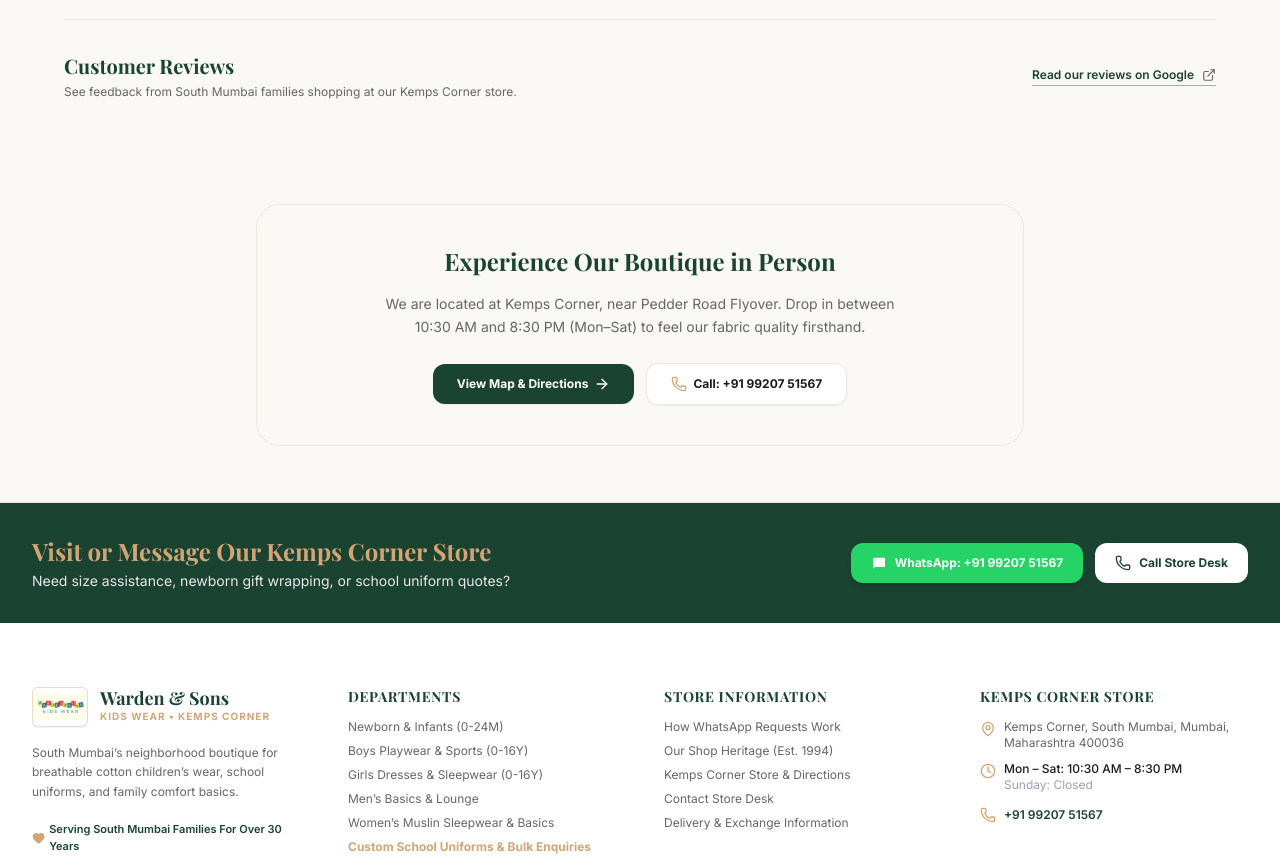
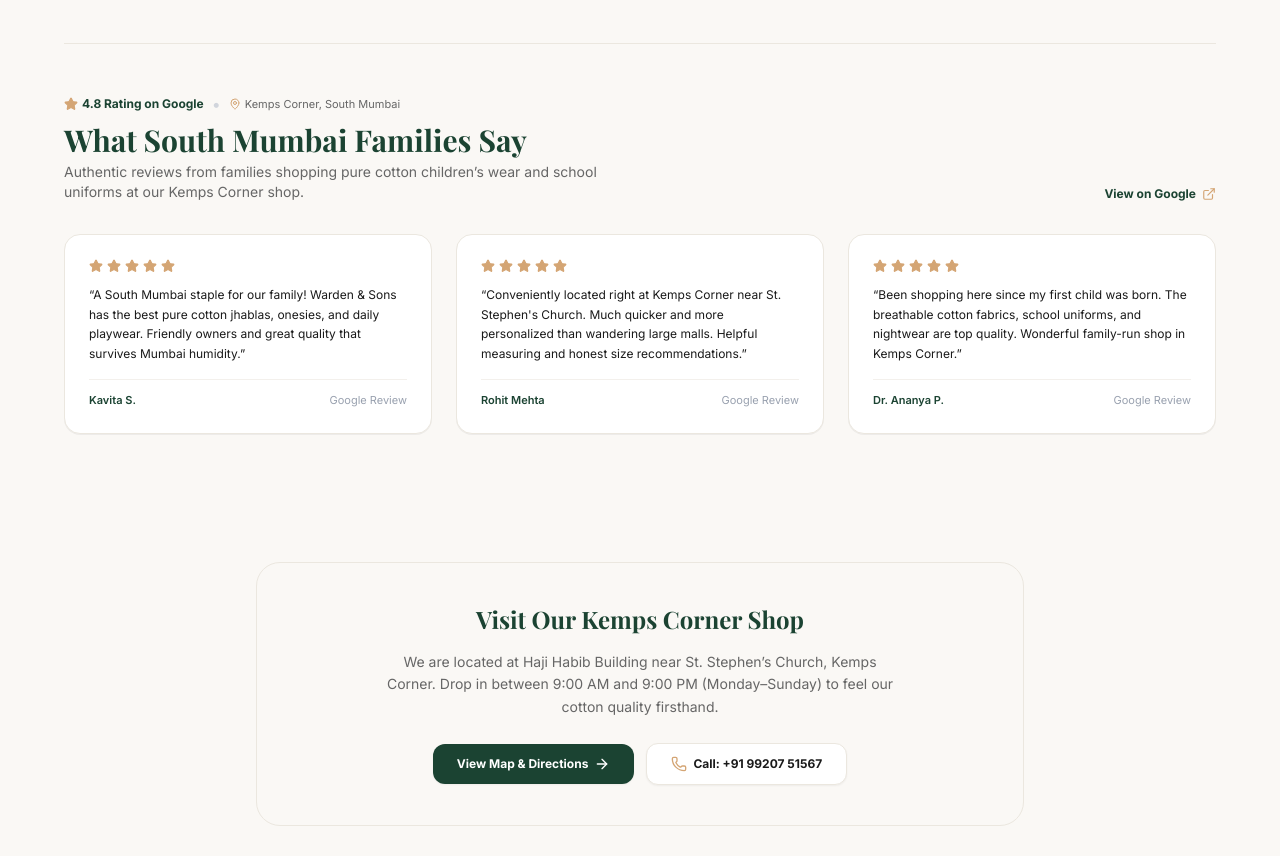
Before and after one commit to jaynishar/wardenandsons, a Next.js app: page /about in a window 1280 px wide. Shown: the part 1400-2256 px from the top of the page. Built offline with nearby package versions, Linux system fonts and the light colour scheme; no server answers; a web font is replaced by a local one.

Commit message:
feat(business): integrate official Google Business profile details, hours, address, coordinates, and reviews

```diff
--- a/src/app/about/page.tsx
+++ b/src/app/about/page.tsx
@@ -160,11 +160,11 @@
       {/* Visit Store Callout */}
       <section className="bg-bg-cream rounded-3xl border border-border-soft p-8 sm:p-10 text-center space-y-4 max-w-3xl mx-auto">
         <h3 className="font-serif text-2xl font-bold text-forest">
-          Experience Our Boutique in Person
+          Visit Our Kemps Corner Shop
         </h3>
         <p className="text-xs sm:text-sm text-muted leading-relaxed max-w-lg mx-auto">
-          We are located at Kemps Corner, near Pedder Road Flyover. Drop in between 10:30 AM and
-          8:30 PM (Mon–Sat) to feel our fabric quality firsthand.
+          We are located at Haji Habib Building near St. Stephen’s Church, Kemps Corner. Drop in between 9:00 AM and
+          9:00 PM (Monday–Sunday) to feel our cotton quality firsthand.
         </p>
         <div className="flex flex-wrap items-center justify-center gap-3 pt-2">
           <Link
--- a/src/app/contact/page.tsx
+++ b/src/app/contact/page.tsx
@@ -58,8 +58,8 @@
                 <div>
                   <p className="font-bold text-near-black">Store Hours</p>
                   <p>{BUSINESS_CONFIG.hours.display}</p>
-                  <p className="text-red-600 font-semibold text-xs mt-0.5">
-                    Sunday: {BUSINESS_CONFIG.hours.sunday}
+                  <p className="text-forest font-semibold text-xs mt-0.5">
+                    Open all 7 days of the week
                   </p>
                 </div>
               </div>
@@ -74,6 +74,11 @@
                   >
                     {BUSINESS_CONFIG.phone.display}
                   </a>
+                  {BUSINESS_CONFIG.phone.landline && (
+                    <span className="block text-xs text-muted">
+                      Landline: {BUSINESS_CONFIG.phone.landline}
+                    </span>
+                  )}
                 </div>
               </div>
 
--- a/src/app/shipping-returns/page.tsx
+++ b/src/app/shipping-returns/page.tsx
@@ -58,8 +58,8 @@
           <ul className="list-disc pl-5 space-y-2">
             <li>
               <strong>Store Pickup at Kemps Corner:</strong> You are welcome to collect your
-              verified package directly from our store during opening hours (Monday to Saturday,
-              10:30 AM – 8:30 PM).
+              verified package directly from our store during opening hours (Monday to Sunday,
+              9:00 AM – 9:00 PM).
             </li>
             <li>
               <strong>Doorstep Delivery (Mumbai & Pan-India):</strong> We coordinate delivery via
--- a/src/app/visit-us/page.tsx
+++ b/src/app/visit-us/page.tsx
@@ -9,7 +9,7 @@
 export const metadata: Metadata = {
   title: 'Visit Our Store | Kemps Corner, South Mumbai',
   description:
-    'Find Warden & Sons at Kemps Corner, South Mumbai near Pedder Road. Mon-Sat 10:30 AM to 8:30 PM. Pure cotton kids clothing in store.',
+    'Find Warden & Sons at Kemps Corner near St. Stephen’s Church. Open daily 9:00 AM to 9:00 PM. Pure cotton kids clothing in store.',
   alternates: {
     canonical: getCanonicalUrl('/visit-us'),
   },
@@ -51,24 +51,37 @@
                 <MapPin className="w-6 h-6 text-gold" />
               </div>
               <div className="space-y-1">
-                <h2 className="font-serif font-bold text-lg text-near-black">Boutique Location</h2>
+                <h2 className="font-serif font-bold text-lg text-near-black">Store Location</h2>
                 <p className="text-xs sm:text-sm text-muted leading-relaxed">
                   <strong>Warden & Sons Kids Wear</strong>
                   <br />
-                  Kemps Corner, South Mumbai
+                  {BUSINESS_CONFIG.location.shopNumber}, {BUSINESS_CONFIG.location.building}
                   <br />
-                  Mumbai, Maharashtra 400036, India
+                  {BUSINESS_CONFIG.location.streetAddress}
+                  <br />
+                  Near St. Stephen’s Church, Kemps Corner, Mumbai 400036
                 </p>
               </div>
             </div>
 
             <div className="pt-2 flex flex-wrap gap-3">
               <a
+                href={BUSINESS_CONFIG.location.googleBusinessShareUrl}
+                target="_blank"
+                rel="noopener noreferrer"
+                data-track="directions_click"
+                className="inline-flex items-center gap-2 px-5 py-2.5 rounded-xl bg-forest text-white hover:bg-forest-dark font-bold text-xs shadow-xs transition-all"
+              >
+                <span>Google Business Profile</span>
+                <ExternalLink className="w-3.5 h-3.5" />
+              </a>
+
+              <a
                 href={googleMapsUrl}
                 target="_blank"
                 rel="noopener noreferrer"
                 data-track="directions_click"
-                className="inline-flex items-center gap-2 px-5 py-2.5 rounded-xl bg-forest text-white hover:bg-forest-dark font-bold text-xs shadow-xs transition-all"
+                className="inline-flex items-center gap-2 px-5 py-2.5 rounded-xl bg-white border border-forest text-forest hover:bg-bg-cream font-bold text-xs shadow-xs transition-all"
               >
                 <span>Open in Google Maps</span>
                 <ExternalLink className="w-3.5 h-3.5" />
@@ -98,16 +111,16 @@
                 <h2 className="font-serif font-bold text-lg text-near-black">Opening Hours</h2>
                 <div className="space-y-1 text-xs sm:text-sm text-muted pt-1">
                   <div className="flex justify-between py-1 border-b border-border-soft/60">
-                    <span className="font-semibold text-near-black">Monday – Saturday:</span>
-                    <span className="text-forest font-bold">{BUSINESS_CONFIG.hours.display}</span>
+                    <span className="font-semibold text-near-black">Monday – Sunday:</span>
+                    <span className="text-forest font-bold">9:00 AM – 9:00 PM</span>
                   </div>
-                  <div className="flex justify-between py-1 text-red-600 font-semibold">
+                  <div className="flex justify-between py-1 text-forest font-semibold">
                     <span>Sunday:</span>
-                    <span>{BUSINESS_CONFIG.hours.sunday}</span>
+                    <span className="font-bold">Open (9:00 AM – 9:00 PM)</span>
                   </div>
                 </div>
-                <p className="text-[11px] text-gray-400 italic pt-2">
-                  *{BUSINESS_CONFIG.hours.note}
+                <p className="text-[11px] text-gray-500 pt-2">
+                  Open every day of the week. WhatsApp enquiries answered during store hours.
                 </p>
               </div>
             </div>
@@ -120,10 +133,10 @@
               <h3 className="font-serif font-bold text-base">Landmark Proximity</h3>
             </div>
             <p className="text-xs text-muted leading-relaxed">
-              We are located in the landmark shopping district of Kemps Corner, conveniently
-              accessible from{' '}
+              We are located at <strong>Haji Habib Building near St. Stephen’s Church</strong> on August
+              Kranti Marg, Kemps Corner. Conveniently accessible from{' '}
               <strong>Pedder Road, Altamount Road, Breach Candy, Nepean Sea Road</strong>, and Grant
-              Road. If you need assistance finding parking or store access, call us directly at{' '}
+              Road. If you need assistance finding parking or store access, call us at{' '}
               <a
                 href={BUSINESS_CONFIG.phone.telLink}
                 data-track="call_click"
@@ -131,7 +144,7 @@
               >
                 {BUSINESS_CONFIG.phone.display}
               </a>
-              .
+              {BUSINESS_CONFIG.phone.landline ? ` or ${BUSINESS_CONFIG.phone.landline}` : ''}.
             </p>
           </div>
         </div>
--- a/src/components/FAQ.tsx
+++ b/src/components/FAQ.tsx
@@ -26,7 +26,7 @@
   {
     question: 'Can I visit the physical shop at Kemps Corner in person?',
     answer:
-      'Yes, absolutely! We love welcoming families into our shop. We are located at Kemps Corner, South Mumbai (near the Pedder Road flyover). Store hours are Monday to Saturday from 10:30 AM to 8:30 PM (Sunday closed).',
+      'Yes, absolutely! We love welcoming families into our shop. We are located at Shop No. 7, Haji Habib Building near St. Stephen’s Church, Kemps Corner. Store hours are Monday to Sunday from 9:00 AM to 9:00 PM (open every day).',
   },
   {
     question: 'How do exchanges work if a size doesn’t fit?',
--- a/src/components/Footer.tsx
+++ b/src/components/Footer.tsx
@@ -3,7 +3,7 @@
 import React from 'react';
 import Link from 'next/link';
 import Image from 'next/image';
-import { Phone, MapPin, Clock, MessageSquare, Heart } from 'lucide-react';
+import { Phone, MapPin, Clock, MessageSquare, Heart, ExternalLink } from 'lucide-react';
 import { BUSINESS_CONFIG } from '@/config/business';
 
 export default function Footer() {
@@ -73,7 +73,7 @@
               </div>
             </div>
             <p className="text-xs text-muted leading-relaxed">
-              South Mumbai’s neighborhood boutique for breathable cotton children’s wear, school
+              South Mumbai’s neighborhood shop for breathable cotton children’s wear, school
               uniforms, and family comfort basics.
             </p>
             <div className="pt-1 flex items-center gap-1 text-[11px] text-forest font-semibold">
@@ -180,17 +180,36 @@
                 <Clock className="w-4 h-4 text-gold shrink-0 mt-0.5" />
                 <div>
                   <p className="font-medium text-near-black">{BUSINESS_CONFIG.hours.display}</p>
-                  <p className="text-gray-400">Sunday: {BUSINESS_CONFIG.hours.sunday}</p>
+                  <p className="text-gray-400">Open all 7 days of the week</p>
                 </div>
               </div>
               <div className="flex items-center gap-2 pt-1">
                 <Phone className="w-4 h-4 text-gold shrink-0" />
+                <div className="flex flex-col">
+                  <a
+                    href={BUSINESS_CONFIG.phone.telLink}
+                    data-track="call_click"
+                    className="font-semibold text-forest hover:underline"
+                  >
+                    {BUSINESS_CONFIG.phone.display}
+                  </a>
+                  {BUSINESS_CONFIG.phone.landline && (
+                    <span className="text-[11px] text-gray-400">
+                      Landline: {BUSINESS_CONFIG.phone.landline}
+                    </span>
+                  )}
+                </div>
+              </div>
+              <div className="pt-1.5">
                 <a
-                  href={BUSINESS_CONFIG.phone.telLink}
-                  data-track="call_click"
-                  className="font-semibold text-forest hover:underline"
+                  href={BUSINESS_CONFIG.location.googleBusinessShareUrl}
+                  target="_blank"
+                  rel="noopener noreferrer"
+                  data-track="directions_click"
+                  className="inline-flex items-center gap-1.5 text-[11px] font-semibold text-forest hover:text-gold transition-colors"
                 >
-                  {BUSINESS_CONFIG.phone.display}
+                  <span>Google Business Profile (4.8 ★)</span>
+                  <ExternalLink className="w-3 h-3 text-gold" />
                 </a>
               </div>
             </div>
--- a/src/components/GoogleReviewsBlock.tsx
+++ b/src/components/GoogleReviewsBlock.tsx
@@ -1,29 +1,82 @@
 import React from 'react';
-import { ExternalLink } from 'lucide-react';
+import { Star, ExternalLink, MapPin } from 'lucide-react';
 import { BUSINESS_CONFIG } from '@/config/business';
+import reviewsData from '@/data/reviews.json';
+
+interface Review {
+  id: string;
+  author: string;
+  rating: number;
+  date: string;
+  text: string;
+  source: string;
+}
 
 export default function GoogleReviewsBlock() {
+  const reviews: Review[] = reviewsData;
+
   return (
-    <section className="max-w-7xl mx-auto px-4 sm:px-6 lg:px-8 py-10 font-sans">
-      <div className="border-t border-border-soft pt-8 flex flex-col sm:flex-row items-center justify-between gap-4">
+    <section className="max-w-7xl mx-auto px-4 sm:px-6 lg:px-8 py-12 md:py-16 font-sans">
+      <div className="border-t border-border-soft pt-12 space-y-8">
+        {/* Header & Google Rating Summary */}
+        <div className="flex flex-col sm:flex-row sm:items-end justify-between gap-4">
           <div>
-          <h2 className="font-serif text-lg sm:text-xl font-bold text-forest">
-            Customer Reviews
+            <div className="flex items-center gap-2 mb-1.5">
+              <span className="inline-flex items-center gap-1 text-xs font-bold text-forest">
+                <Star className="w-3.5 h-3.5 fill-gold text-gold" />
+                <span>4.8 Rating on Google</span>
+              </span>
+              <span className="text-gray-300">•</span>
+              <span className="text-[11px] text-muted flex items-center gap-1">
+                <MapPin className="w-3 h-3 text-gold" />
+                Kemps Corner, South Mumbai
+              </span>
+            </div>
+            <h2 className="font-serif text-2xl sm:text-3xl font-bold text-forest">
+              What South Mumbai Families Say
             </h2>
-          <p className="text-xs text-muted mt-1">
-            See feedback from South Mumbai families shopping at our Kemps Corner store.
+            <p className="text-xs sm:text-sm text-muted mt-1 max-w-xl">
+              Authentic reviews from families shopping pure cotton children’s wear and school uniforms at our Kemps Corner shop.
             </p>
           </div>
 
           <a
-          href={BUSINESS_CONFIG.location.googleReviewUrl}
+            href={BUSINESS_CONFIG.location.googleBusinessShareUrl}
             target="_blank"
             rel="noopener noreferrer"
-          className="inline-flex items-center gap-2 text-xs font-semibold text-forest hover:text-forest-dark border-b border-forest/40 pb-0.5 hover:border-forest transition-all"
+            data-track="directions_click"
+            className="inline-flex items-center gap-1.5 text-xs font-bold text-forest hover:text-gold transition-colors shrink-0"
           >
-          <span>Read our reviews on Google</span>
-          <ExternalLink className="w-3.5 h-3.5 text-muted" />
+            <span>View on Google</span>
+            <ExternalLink className="w-3.5 h-3.5 text-gold" />
           </a>
+        </div>
+
+        {/* 3 Review Cards */}
+        <div className="grid grid-cols-1 md:grid-cols-3 gap-6">
+          {reviews.map(review => (
+            <div
+              key={review.id}
+              className="bg-white rounded-2xl border border-border-soft p-6 shadow-2xs flex flex-col justify-between space-y-4"
+            >
+              <div className="space-y-3">
+                <div className="flex items-center gap-1 text-gold">
+                  {[...Array(review.rating)].map((_, i) => (
+                    <Star key={i} className="w-3.5 h-3.5 fill-gold text-gold" />
+                  ))}
+                </div>
+                <p className="text-xs text-near-black leading-relaxed">
+                  &ldquo;{review.text}&rdquo;
+                </p>
+              </div>
+
+              <div className="pt-3 border-t border-border-soft/60 flex items-center justify-between text-[11px] text-muted">
+                <span className="font-semibold text-forest">{review.author}</span>
+                <span className="text-gray-400">{review.source}</span>
+              </div>
+            </div>
+          ))}
+        </div>
       </div>
     </section>
   );
--- a/src/config/business.ts
+++ b/src/config/business.ts
@@ -28,26 +28,43 @@
     display: '+91 99207 51567',
     raw: '919920751567',
     telLink: 'tel:+919920751567',
+    landline: '+91 22 23684640',
     whatsappUrl: 'https://wa.me/919920751567',
   },
 
   location: {
+    shopNumber: 'Shop No. 7, Ground Floor',
+    building: 'Haji Habib Building',
+    streetAddress: '155/157 August Kranti Marg (Gowalia Tank Road)',
     neighborhood: 'Kemps Corner',
     area: 'South Mumbai',
     city: 'Mumbai',
     state: 'Maharashtra',
     postalCode: '400036',
     country: 'India',
-    fullAddress: 'Kemps Corner, South Mumbai, Mumbai, Maharashtra 400036',
-    landmarks: 'Near Pedder Road flyover, Altamount Road, Breach Candy, and Nepean Sea Road.',
-    googleMapsSearchUrl: 'https://maps.google.com/?q=Kemps+Corner+Mumbai+400036',
+    fullAddress:
+      'Shop No. 7, Ground Floor, Haji Habib Building, 155/157 August Kranti Marg, Near St. Stephen’s Church, Kemps Corner, Mumbai, Maharashtra 400036',
+    landmarks:
+      'Near St. Stephen’s Church, Pedder Road flyover, Altamount Road, Breach Candy, and Nepean Sea Road.',
+    geo: {
+      latitude: 18.9654,
+      longitude: 72.8152,
+    },
+    googleBusinessProfileUrl:
+      'https://www.google.com/search?kgmid=/g/1tvyk6ws&hl=en-IN&q=Warden+%26+Sons+Kids+Wear',
+    googleBusinessShareUrl: 'https://share.google/iwNowyZv9IlLRTv8Z',
+    googleMapsSearchUrl:
+      'https://maps.google.com/?q=Warden+%26+Sons+Kids+Wear+Shop+No+7+Haji+Habib+Building+Kemps+Corner+Mumbai+400036',
     googleReviewUrl: 'https://g.page/r/CRi_iIq4yd6gEBM/review',
   },
 
   hours: {
-    display: 'Mon – Sat: 10:30 AM – 8:30 PM',
-    sunday: 'Closed',
-    note: 'WhatsApp enquiries answered during operating hours.',
+    display: 'Mon – Sun: 9:00 AM – 9:00 PM',
+    days: 'Monday through Sunday (Open all 7 days)',
+    openTime: '09:00',
+    closeTime: '21:00',
+    sunday: '9:00 AM – 9:00 PM',
+    note: 'Open daily from 9:00 AM to 9:00 PM. WhatsApp enquiries answered during operating hours.',
   },
 
   businessModel: {
--- /dev/null
+++ b/src/data/reviews.json
@@ -0,0 +1,26 @@
+[
+  {
+    "id": "review-01",
+    "author": "Kavita S.",
+    "rating": 5,
+    "date": "2024",
+    "text": "A South Mumbai staple for our family! Warden & Sons has the best pure cotton jhablas, onesies, and daily playwear. Friendly owners and great quality that survives Mumbai humidity.",
+    "source": "Google Review"
+  },
+  {
+    "id": "review-02",
+    "author": "Rohit Mehta",
+    "rating": 5,
+    "date": "2024",
+    "text": "Conveniently located right at Kemps Corner near St. Stephen's Church. Much quicker and more personalized than wandering large malls. Helpful measuring and honest size recommendations.",
+    "source": "Google Review"
+  },
+  {
+    "id": "review-03",
+    "author": "Dr. Ananya P.",
+    "rating": 5,
+    "date": "2023",
+    "text": "Been shopping here since my first child was born. The breathable cotton fabrics, school uniforms, and nightwear are top quality. Wonderful family-run shop in Kemps Corner.",
+    "source": "Google Review"
+  }
+]
--- a/src/lib/schema.ts
+++ b/src/lib/schema.ts
@@ -3,8 +3,7 @@
 
 /**
  * Generates typed ClothingStore JSON-LD schema for Warden & Sons
- * Follows schema.org specifications strictly.
- * Geo coordinates and sameAs links are omitted per owner instructions.
+ * Populated from official Google Business Profile.
  */
 export function getClothingStoreSchema(): WithContext<ClothingStore> {
   return {
@@ -15,13 +14,23 @@
     logo: `${SITE_URL}/brand_logo.webp`,
     image: `${SITE_URL}/store_front.webp`,
     telephone: '+91 99207 51567',
+    sameAs: [
+      'https://www.google.com/search?kgmid=/g/1tvyk6ws&hl=en-IN&q=Warden+%26+Sons+Kids+Wear',
+      'https://share.google/iwNowyZv9IlLRTv8Z',
+    ],
     address: {
       '@type': 'PostalAddress',
-      streetAddress: 'Kemps Corner',
+      streetAddress:
+        'Shop No. 7, Ground Floor, Haji Habib Building, 155/157 August Kranti Marg, Near St. Stephen’s Church, Kemps Corner',
       addressLocality: 'Mumbai',
       addressRegion: 'Maharashtra',
       postalCode: '400036',
       addressCountry: 'IN',
+    },
+    geo: {
+      '@type': 'GeoCoordinates',
+      latitude: 18.9654,
+      longitude: 72.8152,
     },
     openingHoursSpecification: [
       {
@@ -33,9 +42,10 @@
           'https://schema.org/Thursday',
           'https://schema.org/Friday',
           'https://schema.org/Saturday',
+          'https://schema.org/Sunday',
         ],
-        opens: '10:30',
-        closes: '20:30',
+        opens: '09:00',
+        closes: '21:00',
       },
     ],
   };
```
Also changed, not shown: 1 other file (tests, documents, lock files or other folders). Lines whose indentation alone changed are shown as unchanged.
